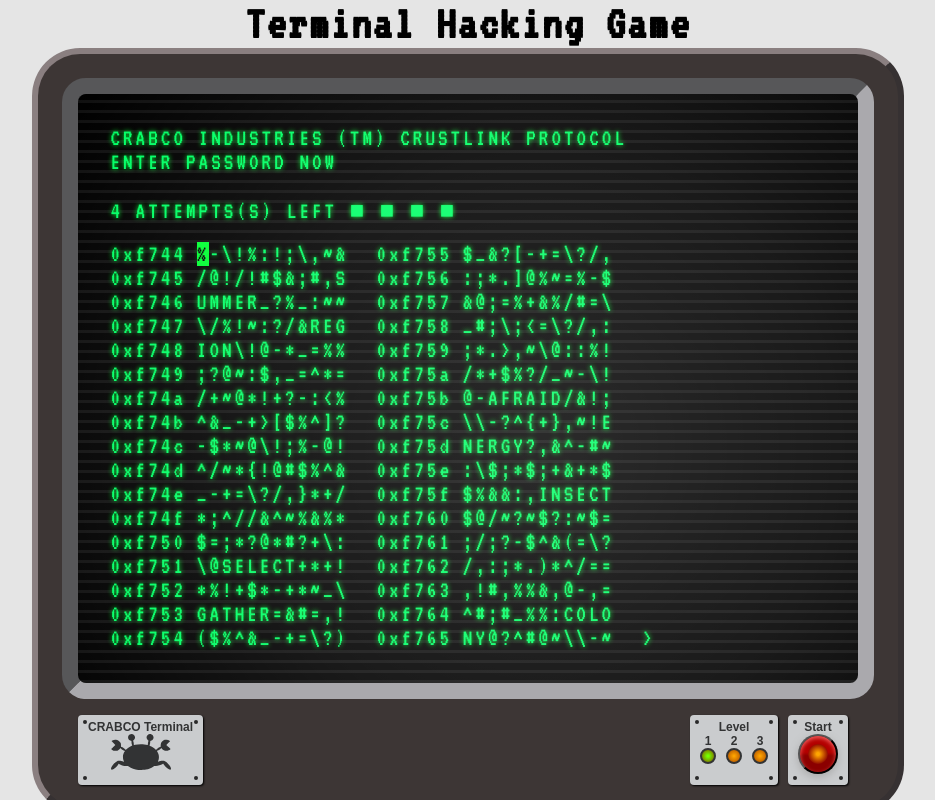
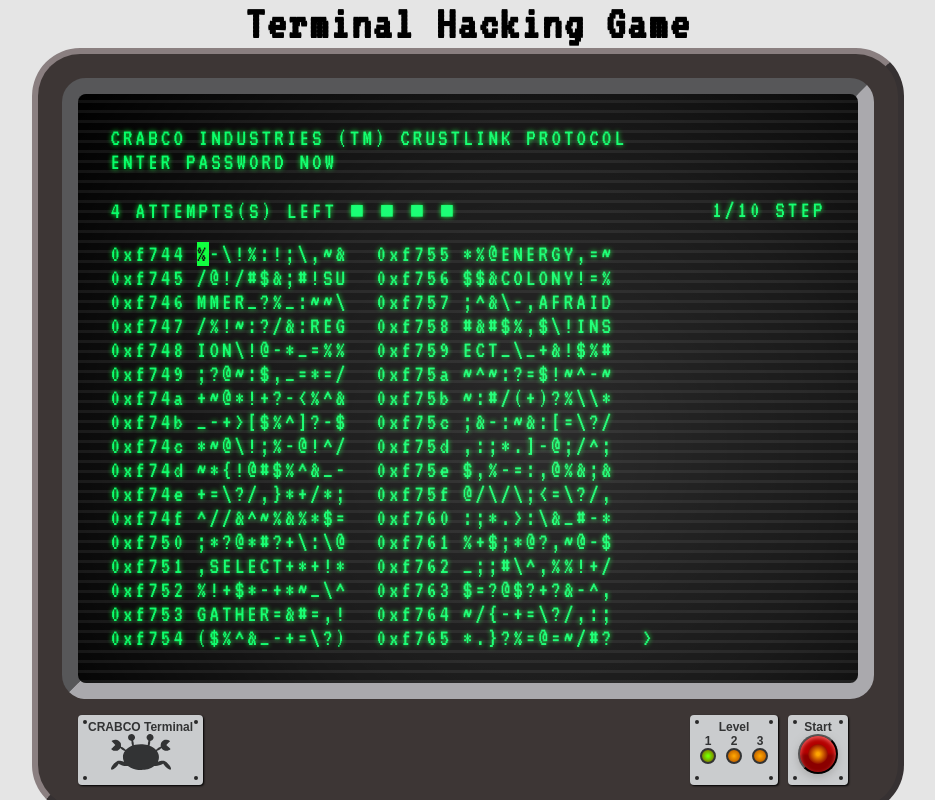
Before and after one commit to kabouras/terminal-hacking, a Vue app: page / in a window 1280 px wide. Both pictures are taken after a click on the button 990 px from the left and 754 px from the top of the page. Shown: the top 800 px of the page, without its empty margins (172-1107 px from the left). Built offline with nearby package versions, Linux system fonts and the light colour scheme.

Commit message:
levels have steps

```diff
--- a/src/assets/styles.css
+++ b/src/assets/styles.css
@@ -102,6 +102,10 @@
   padding-top: 36px;
 }
 
+.game-progress {
+  display: flex;
+  justify-content: space-between;
+}
 
 .puzzle-column {
   display: flex
--- a/src/components/GameBoard.vue
+++ b/src/components/GameBoard.vue
@@ -10,10 +10,16 @@
             <div v-if="displayMode === DISPLAY_MODE.GAME">
               <div>ENTER PASSWORD NOW</div>
               <br />
-              <div>
-                {{ attemptsRemaining }} ATTEMPTS(S) LEFT
-                <span v-for="idx in attemptsRemaining" :key="idx"> &#9632; </span>
+              <div class="game-progress">
+                <div>
+                  {{ attemptsRemaining }} ATTEMPTS(S) LEFT
+                  <span v-for="idx in attemptsRemaining" :key="idx"> &#9632; </span>
+                </div>
+                <div>
+                  {{currentStep + 1 }}/{{LEVEL_STEPS[currentLevel]}} STEP
+                </div>
               </div>
+
             </div>
           </div>
           <div
@@ -201,6 +207,7 @@
 <script>
 import {
   LEVEL_TYPE,
+  LEVEL_STEPS,
   DISPLAY_MODE,
   WORD_LEVELS,
   LEVEL_COLUMN_WORD_COUNT,
@@ -231,6 +238,7 @@ export default {
       hasStarted: false,
       DISPLAY_MODE,
       LEVEL_TYPE,
+      LEVEL_STEPS,
       ...getInitialData(),
     };
   },
@@ -278,6 +286,7 @@ export default {
       return hexList;
     },
     getColumnCharsRowList(colWordList) {
+
       let wordList = colWordList.map((word) => ({
         type: "word",
         val: word,
@@ -285,6 +294,8 @@ export default {
           .split("")
           .map((char) => ({ key: this.getRandId(), char })),
       }));
+
+      const spacersNeeded = wordList.length;
 
       const colhelperList = getRandomHelperList(
         LEVEL_COLUMN_HELP_COUNT[this.currentLevel],
@@ -310,9 +321,19 @@ export default {
 
       wordList = wordList.concat(helperList);
 
-      for (let i = 0; i < charsToFillLength; i++) {
+      for (let i = 0; i < charsToFillLength - spacersNeeded; i++) {
         const randChar = this.getRandomFillerChar();
         wordList.push({
+          type: "filler",
+          val: randChar,
+          valList: [{ key: this.getRandId(), char: randChar }],
+        });
+      }
+
+      const spacers = [];
+      for (let i = 0; i < spacersNeeded; i++) {
+        const randChar = this.getRandomFillerChar();
+        spacers.push({
           type: "filler",
           val: randChar,
           valList: [{ key: this.getRandId(), char: randChar }],
@@ -324,7 +345,16 @@ export default {
         .sort((a, b) => a.__sort - b.__sort)
         .map((a) => a.__val);
 
-      return shuffledWordsAndCharacters.map((w) => {
+      const gameWordList = [];
+
+      shuffledWordsAndCharacters.forEach((w) => {
+        if(w.type === 'word') {
+          gameWordList.push(spacers.shift());
+        }
+        gameWordList.push(w);
+      });
+
+      return gameWordList.map((w) => {
         const key = this.tabIndex++;
         return {
           ...w,
@@ -517,7 +547,7 @@ export default {
 
         } else {
           this.appendfeedbackRows("Accessing");
-          this.appendfeedbackRows("next level");
+          this.appendfeedbackRows("next step");
           setTimeout(() => this.loadNextLevel(), 1600);
 
         }
@@ -538,14 +568,19 @@ export default {
       return nanoid();
     },
     loadNextLevel() {
-      // setTimeout(() => {
-        // this.displayMode = DISPLAY_MODE.LOADING;
+
+      if (this.currentStep === this.LEVEL_STEPS[this.currentLevel] -1) {
         const nextLevel = this.currentLevel === this.LEVEL_TYPE.LEVEL_1 ? this.LEVEL_TYPE.LEVEL_2 : this.LEVEL_TYPE.LEVEL_3;
+        this.currentStep = 0;
         this.reset(nextLevel);
-      // }, 2000);
+      } else {
+        this.currentStep++;
+        this.reset(this.currentLevel, this.currentStep);
+      }
+
     },
-    reset(level = this.LEVEL_TYPE.LEVEL_1) {
-      const initialData = getInitialData(level);
+    reset(level, currentStep) {
+      const initialData = getInitialData(level, currentStep);
       Object.keys(initialData).forEach(k => {
         const item = initialData[k];
         if(Array.isArray(item)) {
--- a/src/util/game.js
+++ b/src/util/game.js
@@ -3,9 +3,13 @@ import {
   DISPLAY_MODE,
 } from "./word.js";
 
-export const getInitialData = (currentLevel = LEVEL_TYPE.LEVEL_1) => {
+export const getInitialData = (level, step) => {
+  console.log('getInitialData', level, step)
+  const currentLevel = level || LEVEL_TYPE.LEVEL_1;
+  const currentStep = step || 0;
   return {
     currentLevel,
+    currentStep,
     displayMode: DISPLAY_MODE.LOADING,
     attemptsRemaining: 4,
     rowCount: 17,
--- a/src/util/word.js
+++ b/src/util/word.js
@@ -10,10 +10,16 @@ export const LEVEL_TYPE = {
   LEVEL_3: 'LEVEL_3',
 };
 
+export const LEVEL_STEPS = {
+  [LEVEL_TYPE.LEVEL_1]: 10,
+  [LEVEL_TYPE.LEVEL_2]: 20,
+  [LEVEL_TYPE.LEVEL_3]: 30,
+};
+
 export const LEVEL_COLUMN_WORD_COUNT = {
   [LEVEL_TYPE.LEVEL_1]: 4,
   [LEVEL_TYPE.LEVEL_2]: 5,
-  [LEVEL_TYPE.LEVEL_3]: 6,
+  [LEVEL_TYPE.LEVEL_3]: 7,
 };
 
 export const LEVEL_COLUMN_HELP_COUNT = {
```
